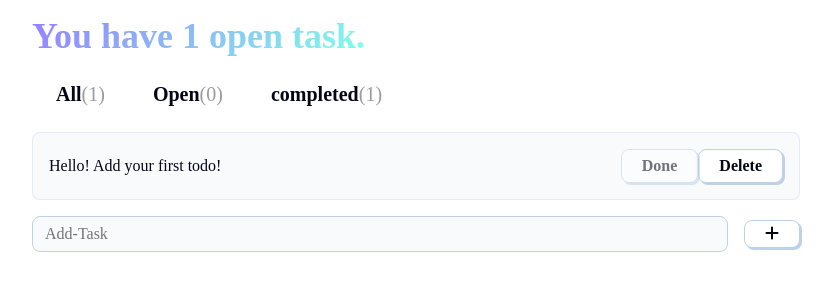
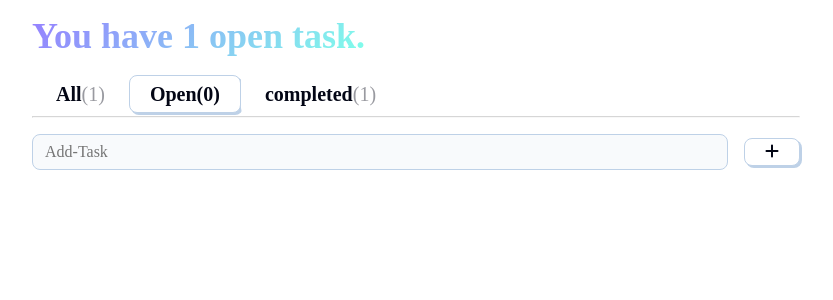
Before and after one commit to pinkya90/todo-app, a React (Vite) app: page / in a window 1280 px wide. Shown: the top 300 px of the page, without its empty margins (224-1057 px from the left). Built offline with nearby package versions, Linux system fonts and the light colour scheme; a web font is replaced by a local one.

Commit message:
created localstorage to store the data

```diff
--- a/src/App.jsx
+++ b/src/App.jsx
@@ -1,4 +1,4 @@
-import { useState } from "react";
+import { useState , useEffect} from "react";
 import { Header } from "./components/Header";
 import { Tabs } from "./components/Tabs";
 import { TodoInput } from "./components/Todoinput";
@@ -14,23 +14,47 @@ function App() {
   //{ input: 'say hi to gran gran',complete:true}]
 
 const [todos, setTodos] =useState([{ input: 'Hello! Add your first todo!',complete:true}])
+const [selectedTab, setSelectedTab]=useState('Open')
 
 function handleAddTodo(newTodo){
 
   const newTodoList = [...todos, {input: newTodo, complete: false }]
   setTodos(newTodoList)
+  handleSaveData(newTodoList)
 }
-function handleEditTodo(){
+function handleCompleteTodo(index)
+{
+//update/modify/edit
+let newTodoList = [...todos]
+let completedTodo = todos[index]
+completedTodo['complete']=true
+newTodoList[index]=completedTodo
+setTodos(newTodoList)
+handleSaveData(newTodoList)
+
 
 }
-function handleDeleteTodo(){
-
+function handleDeleteTodo(index){
+  let newTodoList=todos.filter((val, valIndex)=> {
+    return valIndex !==index
+  })
+setTodos(newTodoList)
+handleSaveData(newTodoList)
 }
+function handleSaveData(currTodos){
+  localStorage.setItem('todo-app', JSON.stringify({todos: currTodos}))
+}
+useEffect(()=>{
+  if(!localStorage || !localStorage.getItem('todo-app'))
+  {return}
+  let db = JSON.parse(localStorage.getItem('todo-app'))
+  setTodos(db.todos)
+}, [])
   return (
     <>
 <Header todos={todos}/>
-<Tabs todos={todos} />
-<TodoList todos={todos} name={'abx'} />
+<Tabs selectedTab={selectedTab} setSelectedTab={ setSelectedTab} todos={todos} />
+<TodoList handleCompleteTodo={handleCompleteTodo} handleDeleteTodo={handleDeleteTodo} selectedTab={selectedTab} todos={todos}  />
 <TodoInput handleAddTodo={handleAddTodo}  />
     </>
   )
--- a/src/components/Tabs.jsx
+++ b/src/components/Tabs.jsx
@@ -1,5 +1,5 @@
 export function Tabs(props){
-    const {todos} = props
+    const {todos, selectedTab, setSelectedTab} = props
     const Tabs = [ 'All', 'Open','completed']
     return(
         <nav className="tab-container">
@@ -9,11 +9,15 @@ export function Tabs(props){
     tab==='Open'?
     todos.filter(val=>!val.complete).length:todos.filter(val=>val.complete).length
     return(
-        <button key={tabIndex} className="tab-button">
+        <button onClick={()=> {setSelectedTab(tab)}}key={tabIndex}
+        className= {"tab-button" + (tab == selectedTab ? 'tab-selected' : '')}>
             <h4>{tab}<span>({numOfTasks})</span></h4>
         </button>
     )
+
 })  }
+<hr/>
         </nav>
+
     )
 }
--- a/src/components/TodoCard.jsx
+++ b/src/components/TodoCard.jsx
@@ -1,14 +1,14 @@
 export function TodoCard(props){
-const { todo }=props
+const { todo, handleDeleteTodo , todoIndex , handleCompleteTodo }=props
     return (
         <div className="card todo-item">
-<p> { todo.input}</p>
+<p> { todo.input} : {todoIndex}</p>
 <div className="todo-button">
-    <button disabled={todo.complete}>
-        <h6>Done</h6>
+    <button onClick={()=> {handleCompleteTodo(todoIndex)}} disabled={todo.complete}>
+        <h6>Done  {todoIndex}</h6>
 
     </button>
-<button>
+<button onClick={()=>{handleDeleteTodo(todoIndex)}}>
     <h6>Delete</h6>
 </button>
 </div>
--- a/src/components/TodoList.jsx
+++ b/src/components/TodoList.jsx
@@ -1,12 +1,12 @@
 import { TodoCard } from "./TodoCard";
 
 export function TodoList(props){
-    const {todos} = props
-    const tab="All"
+    const {todos , selectedTab } = props
 
-    const filtertodosList = tab==='All'?
+
+    const filtertodosList = selectedTab==='All'?
     todos :
-    tab==='completed'?
+    selectedTab==='completed'?
     todos.filter(val=> val.complete):
     todos.filter(val=>!val.complete)
     return(
@@ -16,7 +16,8 @@ export function TodoList(props){
             return(
                 <TodoCard
                 key={todoIndex}
-                todoIndex = {todoIndex}
+                todoIndex={todoIndex}
+                {...props}
                 todo={todo}/>
             )
 
```
